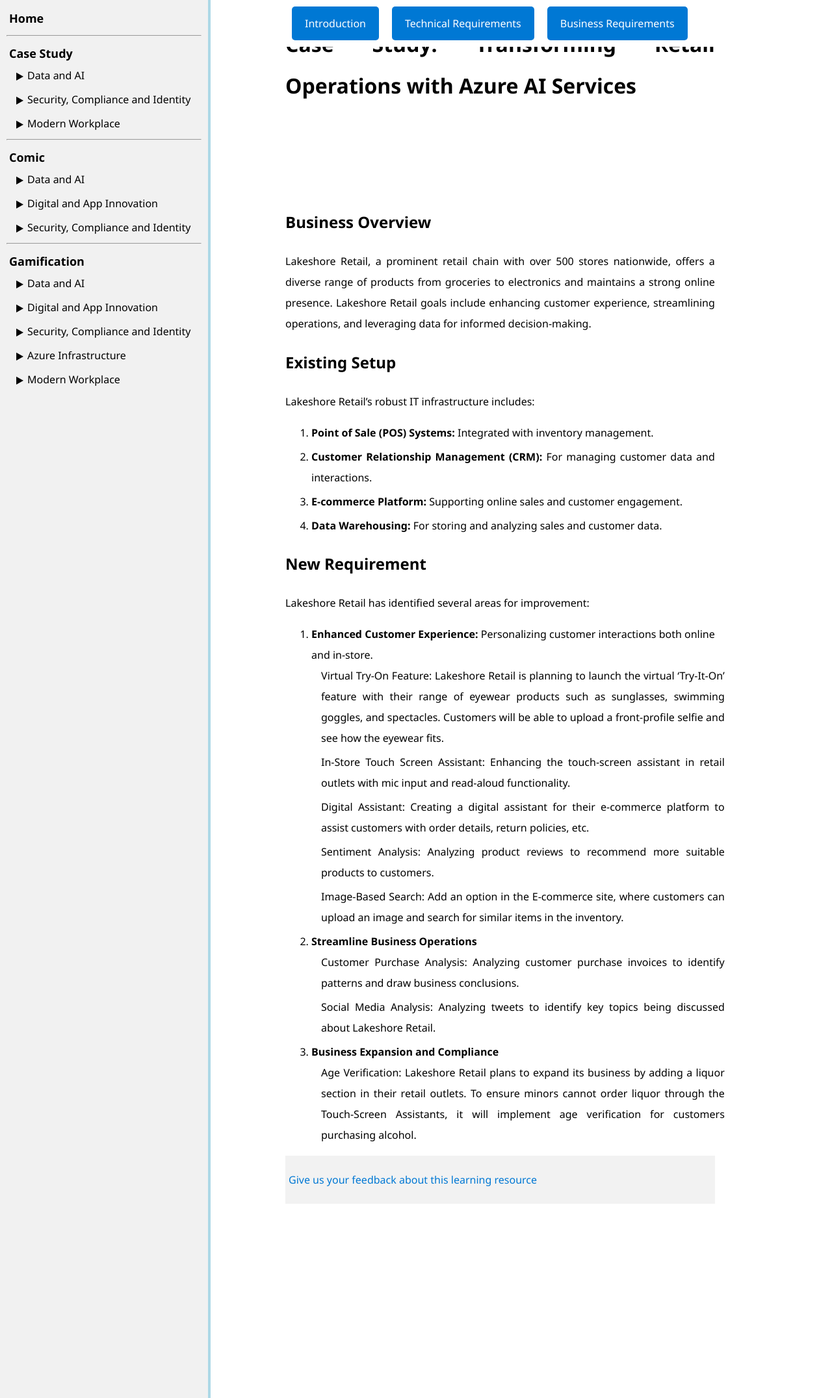
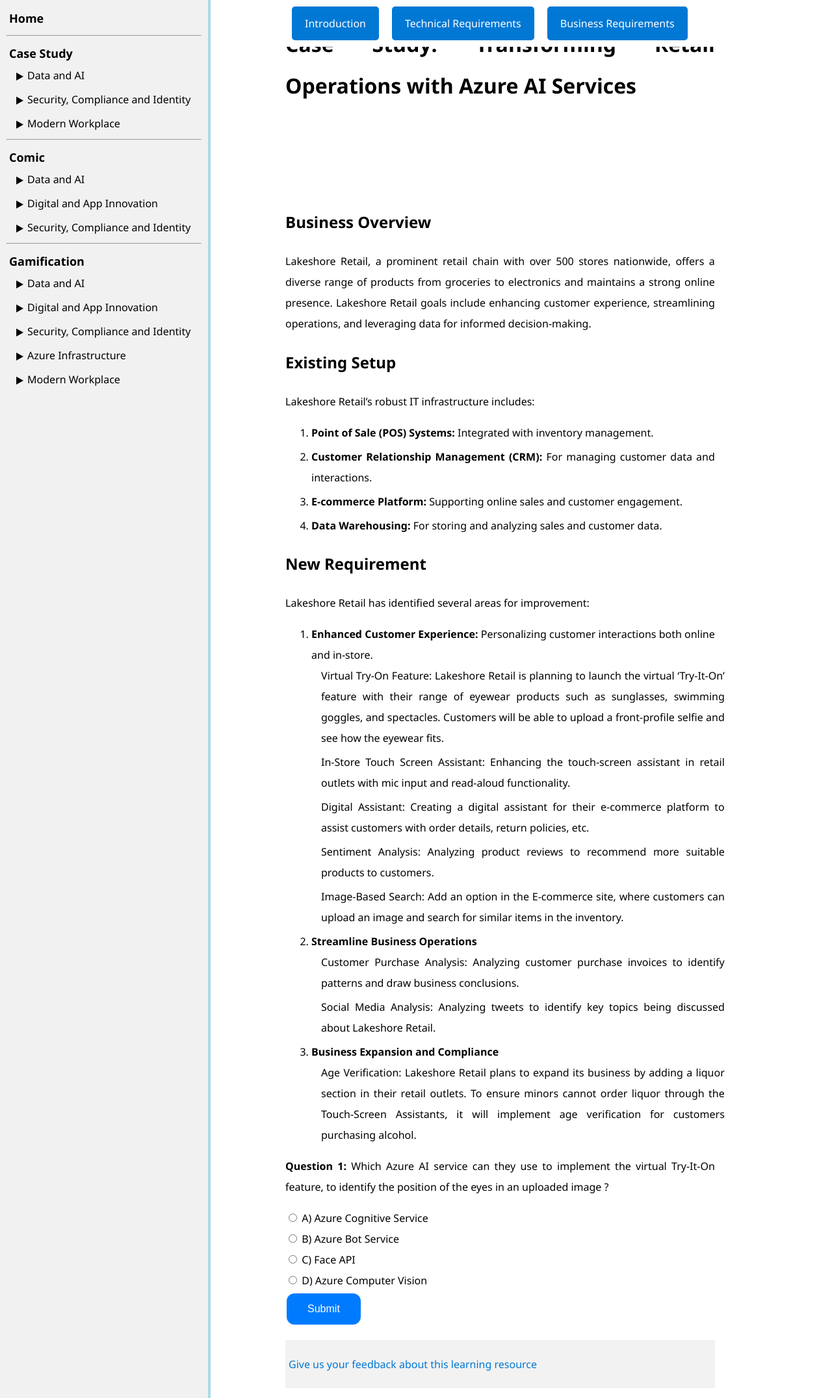
Before and after one commit to ningweinw/iengage, a Jekyll site: the page built from project-files/case-study/Data and AI/AI Services for Retail Operations.md, in a window 1280 px wide. Shown: the whole page at 65% size. Built offline with Jekyll 4.4.1, drawn with Linux system fonts in a browser that asks for light colours.

Commit message:
Update AI Services for Retail Operations.md

```diff
--- a/project-files/case-study/Data and AI/AI Services for Retail Operations.md
+++ b/project-files/case-study/Data and AI/AI Services for Retail Operations.md
@@ -49,9 +49,50 @@
 
 
 
+**Question 1:** Which Azure AI service can they use to implement the virtual Try-It-On feature, to identify the position of the eyes in an uploaded image ?
+<form id="quizForm1">
+  <input type="radio" id="q1a" name="q1" value="A">
+  <label for="q1a">A) Azure Cognitive Service </label><br>
+  <input type="radio" id="q1b" name="q1" value="B">
+  <label for="q1b">B) Azure Bot Service</label><br>
+  <input type="radio" id="q1c" name="q1" value="C">
+  <label for="q1c">C) Face API </label><br>
+  <input type="radio" id="q1d" name="q1" value="D">
+  <label for="q1d">D) Azure Computer Vision </label><br>
+  <button type="button" onclick="checkAnswer('q1', 'C', 'result1')" class="styled-button">Submit</button>
+</form>
+<p id="result1"></p>
 
 
 
+
+
+<script>
+  function checkAnswer(question, correctAnswer, resultId) {
+    var radios = document.getElementsByName(question);
+    var result = document.getElementById(resultId);
+    var selected = false;
+
+    for (var i = 0; i < radios.length; i++) {
+      if (radios[i].checked) {
+        selected = true;
+        if (radios[i].value === correctAnswer) {
+          result.textContent = 'Correct!';
+          result.style.color = 'green';
+        } else {
+          result.textContent = 'Incorrect. Try again!';
+          result.style.color = 'red';
+        }
+        break;
+      }
+    }
+
+    if (!selected) {
+      result.textContent = 'Please select an answer.';
+      result.style.color = 'orange';
+    }
+  }
+</script>
 
 <style>
 .fixed-buttons {
```
